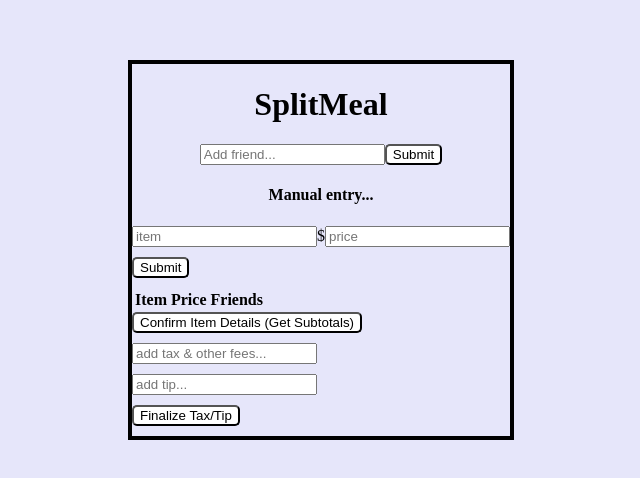
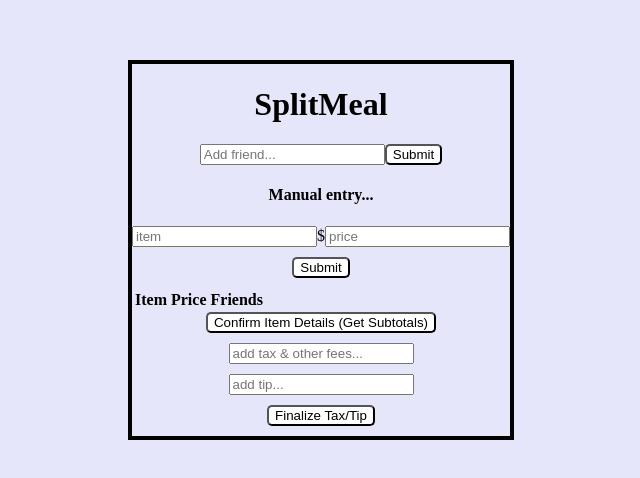
Before and after one commit to etcaples/better-meal-splitter, a React app: page / in a window 1280 px wide. Shown: the part 150-628 px from the top of the page, without its empty margins (319-959 px from the left). Built offline with nearby package versions, Linux system fonts and the light colour scheme.

Commit message:
centered inputs and buttons

```diff
--- a/client/src/components/ItemEntryFields.jsx
+++ b/client/src/components/ItemEntryFields.jsx
@@ -41,9 +41,11 @@ const ItemEntryFields = (props) => {
         </div>
         {/* </select> */}
       </div>
-      <button type="button" onClick={() => handleRowSubmit()}>
-        {'Submit'}
-      </button>
+      <div>
+        <button type="button" onClick={() => handleRowSubmit()}>
+          {'Submit'}
+        </button>
+      </div>
     </div>
   );
 };
--- a/client/src/css/main.css
+++ b/client/src/css/main.css
@@ -20,7 +20,7 @@ h1, h4 {
 div {
   margin-top: 10px;
   margin-bottom: 10px;
-  /* justify-content: center; */
+  text-align: center;
 }
 
 button {
```
